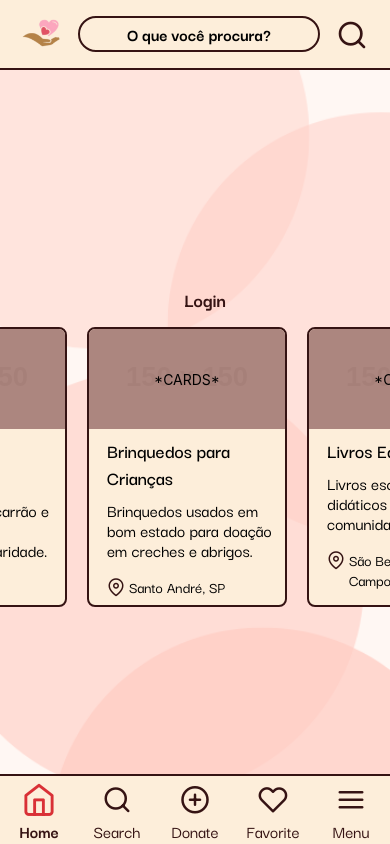
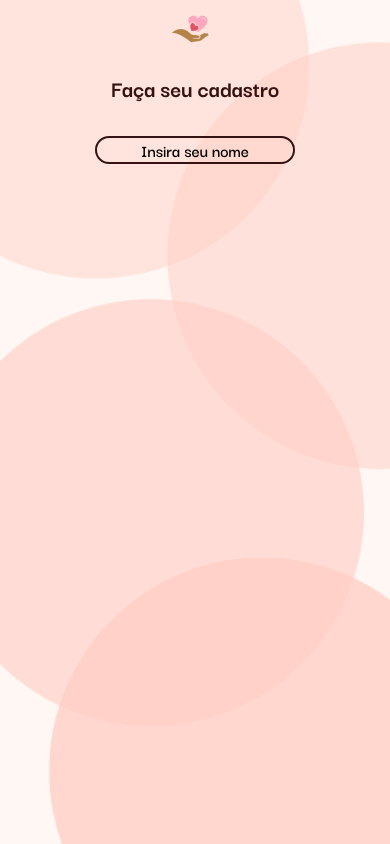
Before and after one commit to Tudo-De-Doacao/TudoDeDoacao, a React Native app: screen /Login in a window 390 px wide. Built offline with nearby package versions, Linux system fonts and the light colour scheme.

Commit message:
feat: New Donate Bottom Tab & New Inputs for Login

```diff
--- a/App.js
+++ b/App.js
@@ -3,7 +3,7 @@
 import { NavigationContainer } from '@react-navigation/native';
 import { createBottomTabNavigator } from '@react-navigation/bottom-tabs';
 import { createNativeStackNavigator } from '@react-navigation/native-stack';
-import { Text } from 'react-native';
+import { Text, View } from 'react-native';
 
 
 import Icon from 'react-native-vector-icons/Feather';
@@ -23,6 +23,7 @@ import DonateScreen from "./src/pages/donate";
 const Tabs = createBottomTabNavigator();
 const Stack = createNativeStackNavigator();
 
+
 function TabsNav() {
   return (
    <Tabs.Navigator
@@ -34,6 +35,7 @@ function TabsNav() {
       switch (route.name) {
         case 'Home':
           iconName = 'home';
+
           break;
         case 'Search':
           iconName = 'search';
@@ -72,6 +74,7 @@ function TabsNav() {
   <Tabs.Screen name="Donate" component={DonateScreen} />
   <Tabs.Screen name="Favorite" component={FavoriteScreen} />
   <Tabs.Screen name="Menu" component={DrawerScreen} />
+
 </Tabs.Navigator>
   );
 }
@@ -85,7 +88,7 @@ export default function App() {
 
         <Stack.Screen name="Tabs" component={TabsNav} />
 
-
+        <Tabs.Screen name="Login" component={LoginScreen} />
       </Stack.Navigator>
     </NavigationContainer>
   );
--- a/app.json
+++ b/app.json
@@ -1,7 +1,7 @@
 {
   "expo": {
     "name": "tudodedoacao",
-    "slug": "snack-5ae18eb3-0bc2-4947-a2bc-6f50b98cdfb3",
+    "slug": "snack-0010a477-36f8-41a0-9ef4-6b80bc3be614",
     "version": "1.0.0",
     "orientation": "portrait",
     "icon": "./assets/icon.png",
--- a/components/CardDon.js
+++ b/components/CardDon.js
@@ -23,7 +23,7 @@ export default function Card({title, location, description, image}) {
         <View style={styles.infoBox}>
 
         <Text style={typog.titleCard}>{title}</Text>
-        <Text style={typog.txtCard}>{description}</Text>
+        <Text style={{...typog.txtCard, marginBottom:6}}>{description}</Text>
 
           <View style={styles.locationCard}>
 
--- a/components/Header.js
+++ b/components/Header.js
@@ -4,7 +4,6 @@ import Icon from 'react-native-vector-icons/Feather';
 import { useNavigation } from '@react-navigation/native';
 
 import styles from '../styles/index';
-import typog from '../styles/type';
 
 export default function Header () {
 
@@ -13,17 +12,19 @@ const navigation = useNavigation();
 return (
 
 <View style={styles.headerBar}>
-<Pressable onPress={() => navigation.navigate('Home')}>
+<Pressable onPress={() => navigation.navigate('Login')}>
 <Image
 source={require('../assets/Logo.png')}
 style={styles.logo}/>
 </Pressable>
 <TextInput
 placeholder = "O que você procura?"
-
-style={{...styles.inputHeader,
+autoCapitalize = "sentences"
+style={{...styles.inputComponent,
+width: 30,
+height: 36,
 fontFamily: 'DGrotesque',
-fontWeight: 'bold',
+fontWeight: 700,
 fontSize: 18}}
 
 maxLength = {16}
--- /dev/null
+++ b/components/Input.js
@@ -0,0 +1,22 @@
+import { Text, TextInput, View }from 'react-native'
+
+import styles from '../styles/index';
+import typog from '../styles/type';
+
+export default function Input ({ph}) {
+
+  return (
+      <View>
+
+        <TextInput
+        placeholder = {ph}
+        autoCapitalize = "sentences"
+        maxLength = {32}
+        style = {{...styles.inputComponent,
+        fontFamily: 'DGrotesque',
+        fontWeight: 600,
+        fontSize: 18}}
+        />
+      </View>
+  );
+}
--- a/package.json
+++ b/package.json
@@ -14,9 +14,11 @@
     "react-native": "0.79.2",
     "axios": "*",
     "expo-font": "~13.3.1",
+    "react-native-svg": "15.11.2",
     "@expo/vector-icons": "^14.1.0",
     "expo-router": "~5.0.6",
     "react-native-paper": "4.9.2",
+    "lucide-react-native": "*",
     "react-native-screens": "~4.10.0",
     "react-native-reanimated": "~3.17.4",
     "@react-navigation/drawer": "*",
--- a/src/pages/login.js
+++ b/src/pages/login.js
@@ -1,26 +1,33 @@
-import {ScrollView, View, ImageBackground} from 'react-native';
+import {ScrollView, View, Image, Text, ImageBackground} from 'react-native';
 
 import styles from '../../styles/index';
+import typog from '../../styles/type';
+
+import Input from '../../components/Input'
 
 
-import H1 from '../../components/H1';
+function LoginScreen() {
 
-function LoginScreen() {
 return (
-  <>
+
+   <ScrollView showsVerticalScrollIndicator = {false} contentContainerStyle={styles.scroll}>
    <ImageBackground
           source={require('../../assets/BGHome.png')}
           style={styles.bgimagem}
           resizeMode = "cover"
         />
- <ScrollView contentContainerStyle={styles.scroll}>
  <View style={styles.bodyPrin}>
-<H1>
-Login
-</H1>
+ <Image
+source={require('../../assets/Logo.png')}
+style={styles.logo}/>
+<Text style={typog.titleLogin}>
+Faça seu cadastro
+</Text>
+<Input
+ph = "Insira seu nome"/>
 </View>
 </ScrollView>
-</>
+
 );
 }
 
--- a/styles/index.ts
+++ b/styles/index.ts
@@ -28,7 +28,21 @@ const styles = StyleSheet.create ({
     backgroundColor: colors.background,
     justifyContent: 'space-between',
     flexDirection: 'row',
-    alignItems: 'center',
+    alignItems: 'flex-end',
+ },
+ bottomBar:
+ {
+    height: 70,
+    width: width,
+    elevation: 10,
+    paddingHorizontal: 14,
+    paddingVertical: 10,
+    borderTopWidth: 2,
+    borderTopColor: colors.marker,
+    backgroundColor: colors.background,
+    justifyContent: 'space-between',
+    flexDirection: 'row',
+    alignSelf: 'flex-end',
  },
  iconCont :
   {
@@ -42,22 +56,24 @@ const styles = StyleSheet.create ({
   logo:
   {
     flex: 1,
-    paddingHorizontal: 14,
-    marginHorizontal: 8,
+    marginRight: 8,
+    marginTop: 6,
+    marginBottom: 4,
+    paddingBottom: 10,
     maxHeight: 40,
     maxWidth: 40,
     height: 40,
     width: 40,
-    position: 'relative',
     alignSelf: 'center',
   },
-  inputHeader:
+  inputComponent:
   {
     flex: 1,
     paddingHorizontal: 16,
-    marginHorizontal: 8,
-    width: 30,
-    height: 36,
+    marginTop: 6,
+    marginBottom: 6,
+    width: 200,
+    height: 70,
     borderWidth: 2,
     borderRadius: 20,
     borderColor: colors.marker,
@@ -70,6 +86,13 @@ const styles = StyleSheet.create ({
   {
     maxHeight: 35,
     maxWidth: 35,
+    alignSelf: 'center'
+  },
+  iconBtnBottom:
+  {
+    minHeight: 32,
+    minWidth: 32,
+    resizeMode: 'cover',
     alignSelf: 'center'
   },
   iconMapHeader :
@@ -141,6 +164,7 @@ const styles = StyleSheet.create ({
     justifyContent: 'center',
     alignItems: 'center',
     flexDirection : 'column',
+    padding: 4,
     gap: 8,
   },
   bgimagem:
@@ -149,18 +173,28 @@ const styles = StyleSheet.create ({
      height: height,
      flex: 1
   },
-  btnBody: {
-    margin: 80,
-    gap: 2,
-    backgroundColor: "#000",
-    height: height,
+  bodyBtnBottom:
+  {
+   flexDirection: 'row',
+   justifyContent: 'center',
+   alignItems: 'center',
+   flex: 1,
+  },
+  bottomBtn: {
+    flex: 1,
+    maxHeight: 50,
+    maxWidth: 132,
+    marginHorizontal: 10,
     width: width,
-    flex : 1,
-    justifyContent: 'center',
-    alignContent: 'center',
-    alignItems: 'center'
+    backgroundColor: colors.primary,
+    borderWidth: 2,
+
+    borderRadius: 50,
+    borderColor: colors.marker,
+    alignItems: 'center',
+    justifyContent: 'center'
   },
-  btnMain:
+  mainBtn:
   {
     height: 50,
     width: 150,
@@ -171,11 +205,6 @@ const styles = StyleSheet.create ({
     borderColor: colors.border,
     alignItems: 'center',
     justifyContent: 'center'
-  },
-  btnHover:
-  {
-    backgroundColor: colors.background,
-    borderColor: '#000',
   },
  containerDrw: {
     flex: 1,
--- a/styles/type.ts
+++ b/styles/type.ts
@@ -1,3 +1,5 @@
+import colors from "./color";
+
 const typog = {
    h1: {
     marginTop: 10,
@@ -6,7 +8,7 @@ const typog = {
     bottom: 12,
     gap: 5,
     fontSize: 20,
-    color: '#351313',
+    color: colors.marker,
     fontFamily: 'DGrotesque',
     fontWeight : "bolder"
   },
@@ -14,7 +16,7 @@ const typog = {
    fontFamily: 'DGrotesque',
     fontSize: 18,
     fontWeight : "bolder",
-    color: '#351313',
+    color: colors.marker,
     gap:3,
     margin: 5,
   },
@@ -22,20 +24,18 @@ const typog = {
    fontFamily: 'DGrotesque',
     fontSize: 18,
     fontWeight : 500,
-    color: '#351313',
+    color: colors.marker,
     gap: 3,
     margin: 5,
   },
-   txtBtn: {
-    color: '#351313',
-    fontSize: 16,
-    fontWeight: 'bolder',
-    fontFamily: 'DGrotesque'
-  },
-  txtHover: {
-    alignItems:'center',
-    color:"#000",
-    justifyContent:'center'
+  txtBtnBottom:
+  {
+    fontSize: 18,
+    marginLeft: 6,
+    marginBottom: 8,
+    fontWeight: 700,
+    textAlign: 'center',
+    fontFamily: 'DGrotesque',
   },
   drwTitle: {
     marginRight: 10,
@@ -56,7 +56,7 @@ const typog = {
   titleCard:
   {
     fontSize: 20,
-    marginBottom : 7,
+    marginBottom : 8,
     fontWeight: 580,
     textAlign: 'left',
     fontFamily: 'DGrotesque',
@@ -64,11 +64,24 @@ const typog = {
   txtCard:
   {
     fontSize: 18,
-    marginBottom: 7,
+    marginBottom: 8,
+    lineHeight: 20,
     fontWeight: 500,
     textAlign: 'left',
     fontFamily: 'DGrotesque',
-    lineHeight: 20,
+    color: colors.marker,
+
+  },
+  titleLogin:
+  {
+    fontSize: 24,
+    marginBottom: 8,
+    padding: 10,
+    fontWeight: 700,
+    textAlign: 'center',
+    fontFamily: 'DGrotesque',
+    color: colors.marker,
+
   }
 };
 
```
Also changed, not shown: components/BottomButton.js (added, +41 -0 lines), components/HoverButton.js (deleted, +0 -66 lines), components/TabDonation.js (added, +26 -0 lines), assets/hand-heart.svg (added).
